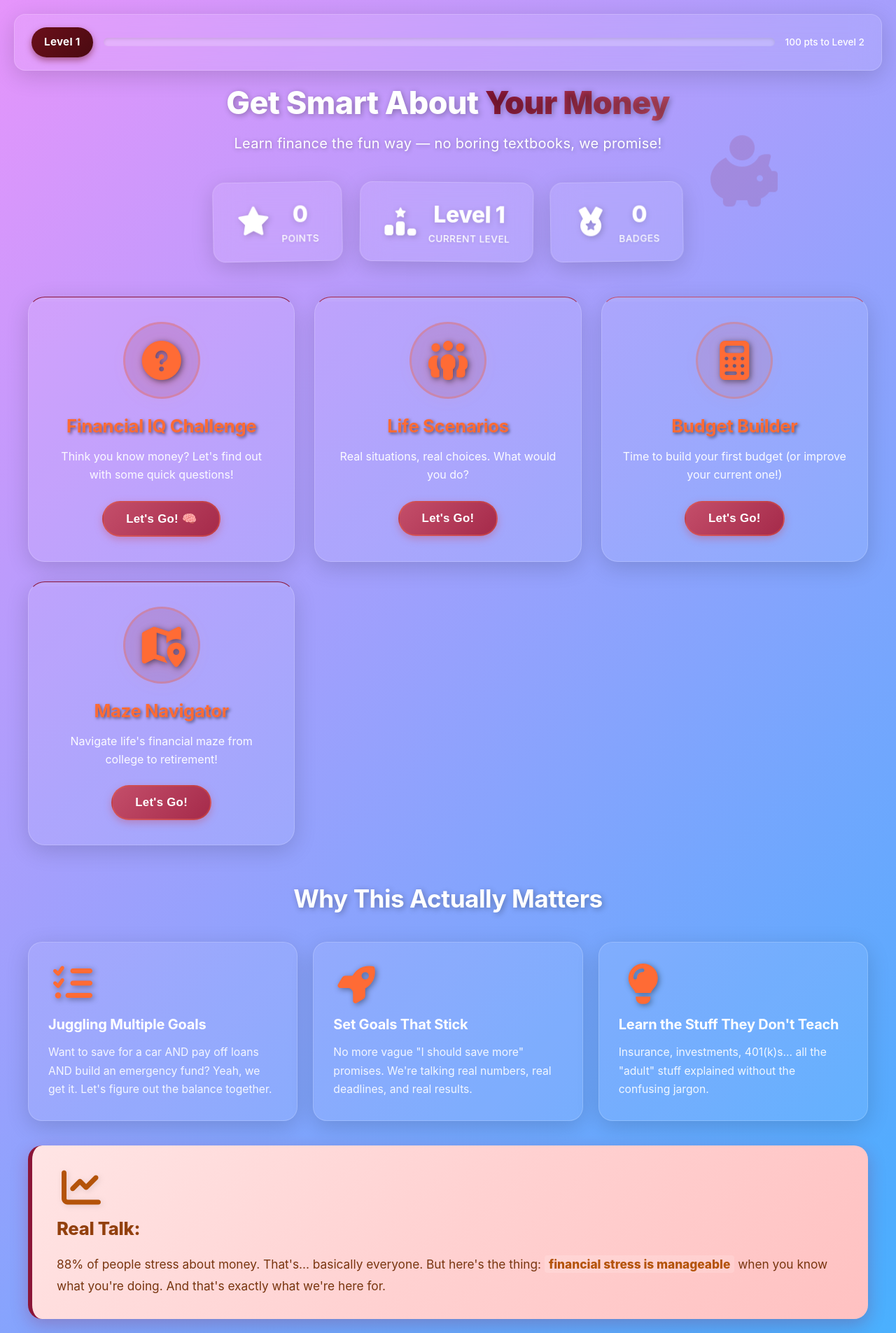
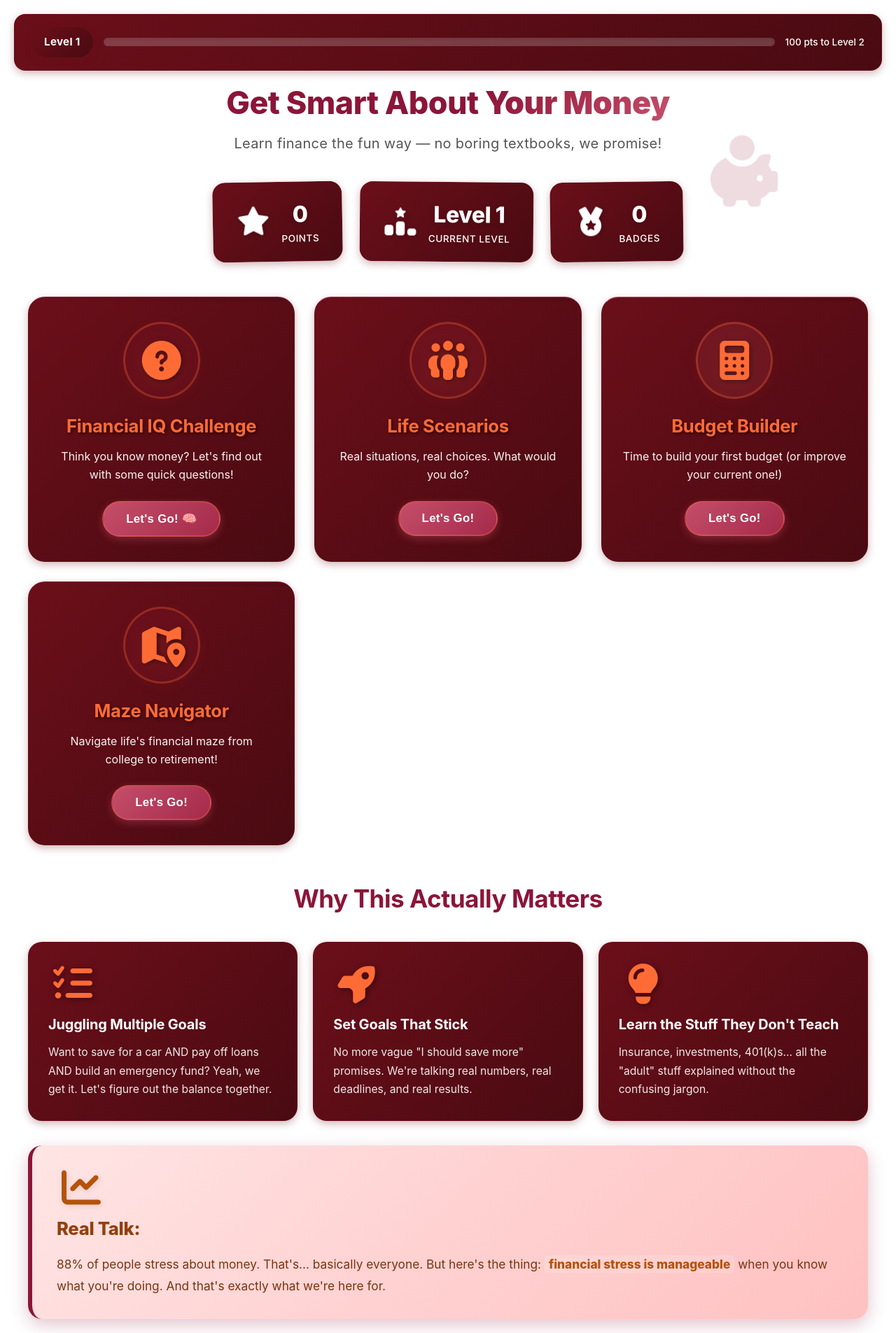
Before and after one commit to mohnish-dev/bulldawg_hackers, a React (Vite) app: page / in a window 1280 px wide. Shown: the whole page at 70% size. Built offline with nearby package versions, Linux system fonts and the light colour scheme.

Commit message:
Revert "Add vibrant gradient background with glassy card effects similar to original design"
This reverts commit cb6aa2d3acffa394ac20c983d0fe8bce77256b5f.

```diff
--- a/src/components/FinancialWellness/FinancialWellness.css
+++ b/src/components/FinancialWellness/FinancialWellness.css
@@ -1,18 +1,11 @@
 /* Financial Wellness Main Container */
 .financial-wellness-container {
   min-height: 100vh;
-  background: linear-gradient(135deg, #667eea 0%, #764ba2 25%, #f093fb 50%, #4facfe 75%, #00f2fe 100%);
-  background-size: 400% 400%;
-  animation: gradientShift 15s ease infinite;
+  background: #ffffff;
   padding: 20px;
   font-family: -apple-system, BlinkMacSystemFont, 'Segoe UI', 'Roboto', 'Oxygen', 'Ubuntu', 'Cantarell', sans-serif;
   position: relative;
   overflow-x: hidden;
-}
-
-@keyframes gradientShift {
-  0%, 100% { background-position: 0% 50%; }
-  50% { background-position: 100% 50%; }
 }
 
 /* Floating icon animation */
@@ -37,14 +30,12 @@
 
 /* Progress Tracker */
 .progress-tracker {
-  background: rgba(255, 255, 255, 0.08);
-  backdrop-filter: blur(20px);
-  -webkit-backdrop-filter: blur(20px);
+  background: linear-gradient(135deg, #6b0f1a 0%, #4a0a11 100%);
   border-radius: 16px;
   padding: 18px 24px;
   margin-bottom: 20px;
-  box-shadow: 0 8px 32px rgba(0, 0, 0, 0.15);
-  border: 1px solid rgba(255, 255, 255, 0.18);
+  box-shadow: 0 4px 12px rgba(107, 15, 26, 0.3);
+  border: 1px solid rgba(107, 15, 26, 0.5);
 }
 
 .tracker-content {
@@ -130,10 +121,10 @@
   font-size: 2.8rem;
   font-weight: 800;
   margin-bottom: 15px;
-  color: #ffffff;
+  color: #8B1538;
   line-height: 1.2;
   letter-spacing: -0.5px;
-  text-shadow: 2px 2px 8px rgba(0, 0, 0, 0.3);
+  text-shadow: none;
 }
 
 .gradient-text {
@@ -147,11 +138,10 @@
 
 .subtitle {
   font-size: 1.25rem;
-  color: #ffffff;
+  color: #555555;
   margin-bottom: 30px;
   font-weight: 400;
   letter-spacing: 0.3px;
-  text-shadow: 1px 1px 6px rgba(0, 0, 0, 0.3);
 }
 
 .stats-bar {
@@ -163,17 +153,15 @@
 }
 
 .stat-item {
-  background: rgba(255, 255, 255, 0.08);
-  backdrop-filter: blur(20px);
-  -webkit-backdrop-filter: blur(20px);
+  background: linear-gradient(135deg, #6b0f1a 0%, #4a0a11 100%);
   padding: 22px 32px;
   border-radius: 18px;
   display: flex;
   align-items: center;
   gap: 15px;
-  box-shadow: 0 8px 32px rgba(0, 0, 0, 0.15);
+  box-shadow: 0 4px 12px rgba(107, 15, 26, 0.3);
   transition: all 0.3s cubic-bezier(0.4, 0, 0.2, 1);
-  border: 1px solid rgba(255, 255, 255, 0.18);
+  border: 1px solid rgba(107, 15, 26, 0.5);
 }
 
 .stat-item-1 {
@@ -238,19 +226,17 @@
 }
 
 .module-card {
-  background: rgba(255, 255, 255, 0.08);
-  backdrop-filter: blur(20px);
-  -webkit-backdrop-filter: blur(20px);
+  background: linear-gradient(135deg, #6b0f1a 0%, #4a0a11 100%);
   border-radius: 24px;
   padding: 35px 30px;
   text-align: center;
   transition: all 0.4s cubic-bezier(0.4, 0, 0.2, 1);
   cursor: pointer;
   border-top: 6px solid;
-  box-shadow: 0 8px 32px rgba(0, 0, 0, 0.15);
+  box-shadow: 0 4px 12px rgba(107, 15, 26, 0.3);
   position: relative;
   overflow: hidden;
-  border: 1px solid rgba(255, 255, 255, 0.18);
+  border: 1px solid rgba(107, 15, 26, 0.5);
 }
 
 .module-card::before {
@@ -266,8 +252,7 @@
 
 .module-card:hover {
   transform: translateY(-12px) scale(1.02);
-  box-shadow: 0 16px 48px rgba(0, 0, 0, 0.25);
-  background: rgba(255, 255, 255, 0.12);
+  box-shadow: 0 16px 40px rgba(107, 15, 26, 0.5);
 }
 
 .module-icon {
@@ -360,12 +345,11 @@
 
 .info-section h2 {
   text-align: center;
-  color: #ffffff;
+  color: #8B1538;
   font-size: 2.2rem;
   margin-bottom: 35px;
   font-weight: 700;
   letter-spacing: -0.5px;
-  text-shadow: 2px 2px 8px rgba(0, 0, 0, 0.3);
 }
 
 .info-cards {
@@ -376,22 +360,19 @@
 }
 
 .info-card {
-  background: rgba(255, 255, 255, 0.08);
-  backdrop-filter: blur(20px);
-  -webkit-backdrop-filter: blur(20px);
+  background: linear-gradient(135deg, #6b0f1a 0%, #4a0a11 100%);
   border-radius: 20px;
   padding: 30px 28px;
   text-align: left;
   transition: all 0.3s ease;
-  box-shadow: 0 8px 32px rgba(0, 0, 0, 0.15);
+  box-shadow: 0 4px 12px rgba(107, 15, 26, 0.3);
   border-left: 4px solid rgba(255, 107, 53, 0.5);
-  border: 1px solid rgba(255, 255, 255, 0.18);
+  border: 1px solid rgba(107, 15, 26, 0.5);
 }
 
 .info-card:hover {
   transform: translateY(-6px);
-  box-shadow: 0 12px 36px rgba(0, 0, 0, 0.25);
-  background: rgba(255, 255, 255, 0.12);
+  box-shadow: 0 12px 24px rgba(107, 15, 26, 0.5);
   border-left-color: #FF6B35;
 }
 
@@ -516,17 +497,15 @@
 .budget-container {
   max-width: 900px;
   margin: 0 auto;
-  background: rgba(255, 255, 255, 0.08);
-  backdrop-filter: blur(20px);
-  -webkit-backdrop-filter: blur(20px);
+  background: linear-gradient(135deg, #6b0f1a 0%, #4a0a11 100%);
   border-radius: 20px;
   padding: 30px;
   min-height: 80vh;
   animation: fadeIn 0.5s ease;
   position: relative;
   overflow: hidden;
-  box-shadow: 0 8px 32px rgba(0, 0, 0, 0.15);
-  border: 1px solid rgba(255, 255, 255, 0.18);
+  box-shadow: 0 4px 12px rgba(107, 15, 26, 0.3);
+  border: 1px solid rgba(107, 15, 26, 0.5);
 }
 
 /* Header Styles */
```
